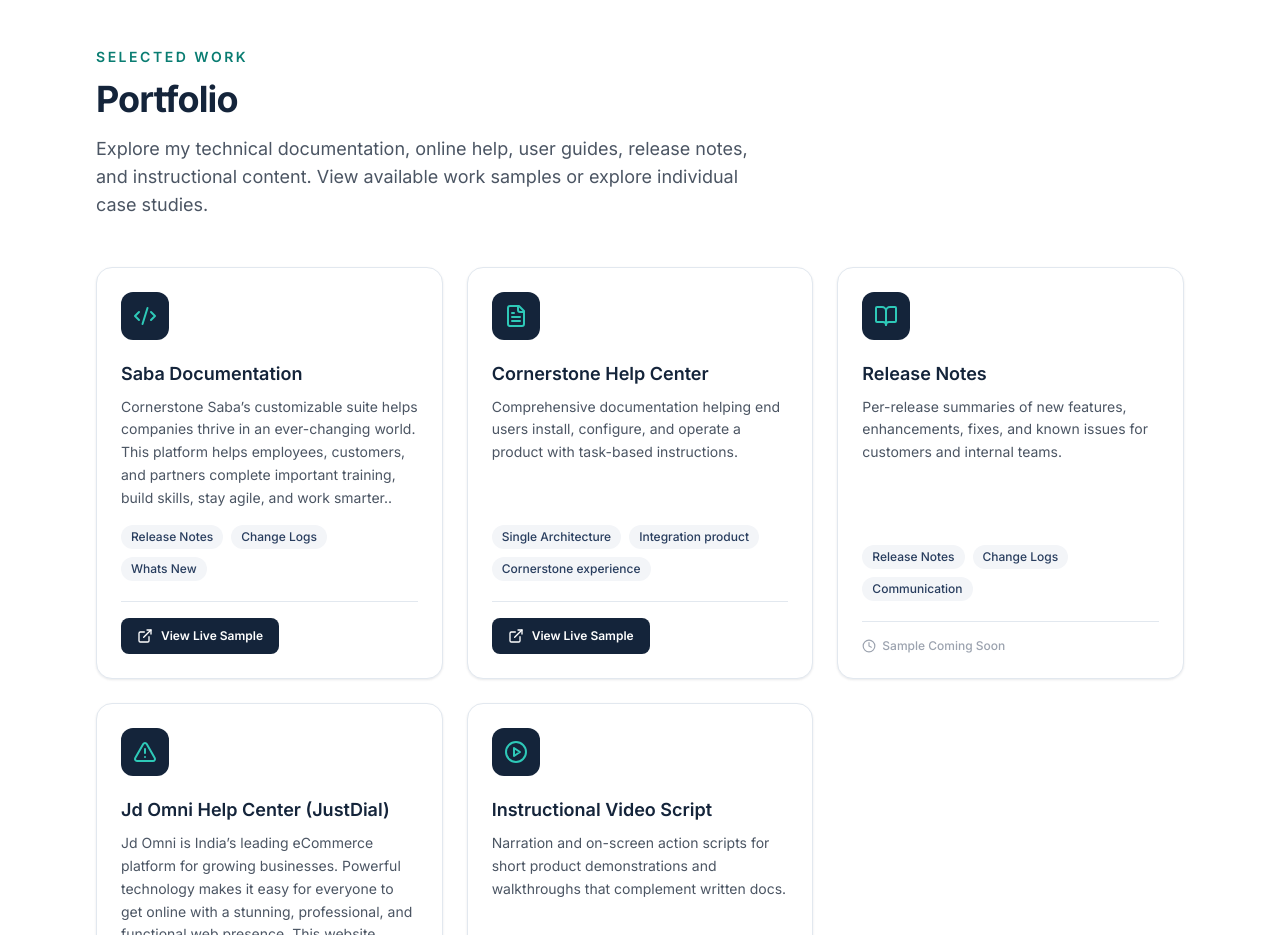
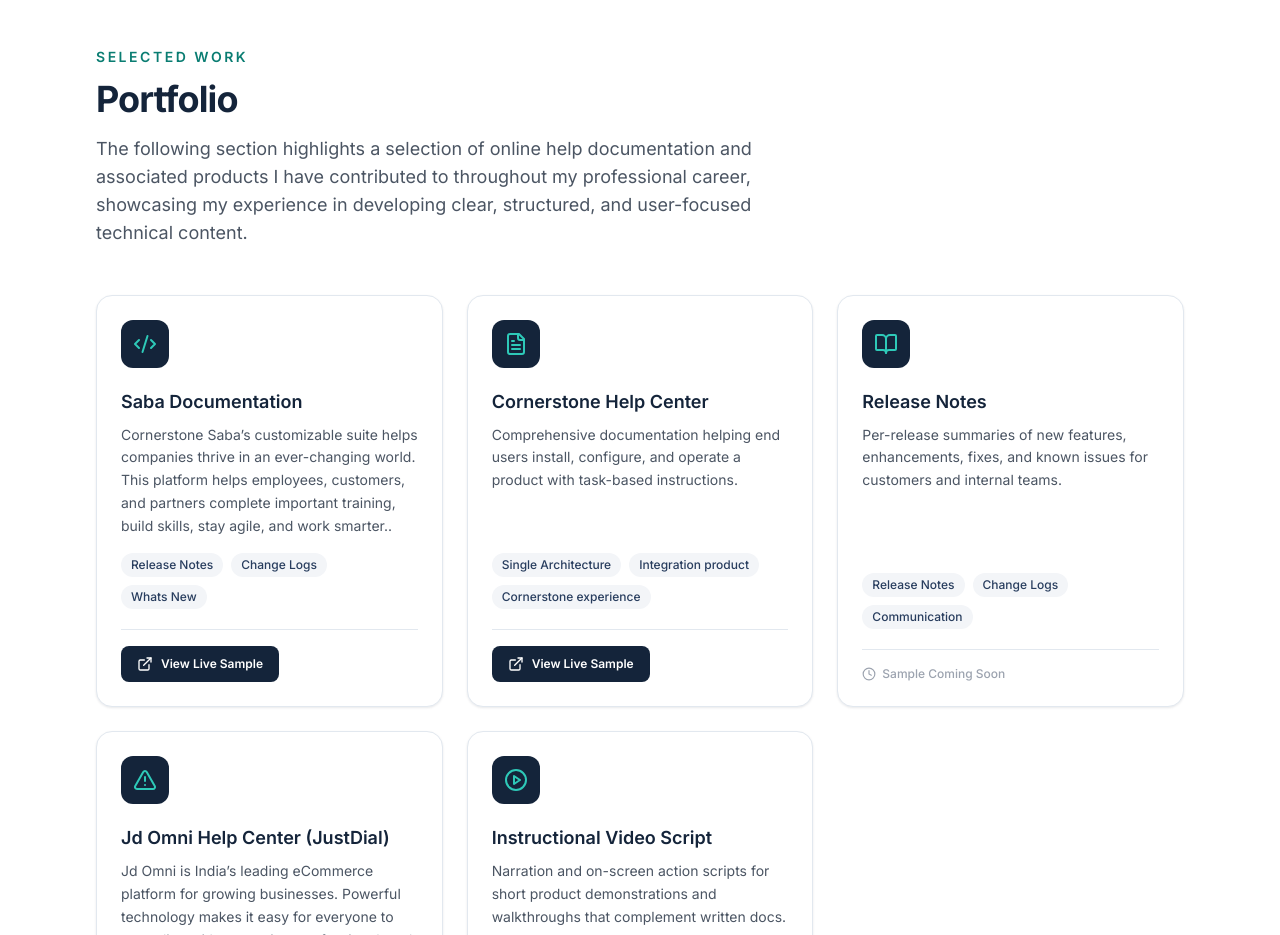
Before and after one commit to mahadevbabies7-creator/senior-technical-writer-portfolio, a React (Vite) app: page / in a window 1280 px wide. Shown: the part 3540-4475 px from the top of the page. Built offline with nearby package versions, Linux system fonts and the light colour scheme.

Commit message:
Update Portfolio.tsx

```diff
--- a/src/components/Portfolio.tsx
+++ b/src/components/Portfolio.tsx
@@ -30,7 +30,7 @@ export function Portfolio() {
       id="portfolio"
       eyebrow="Selected Work"
       heading="Portfolio"
-      subheading="Explore my technical documentation, online help, user guides, release notes, and instructional content. View available work samples or explore individual case studies."
+      subheading="The following section highlights a selection of online help documentation and associated products I have contributed to throughout my professional career, showcasing my experience in developing clear, structured, and user-focused technical content."
     >
       <div className="grid gap-6 sm:grid-cols-2 lg:grid-cols-3">
         {portfolio.map((item, i) => {
```
